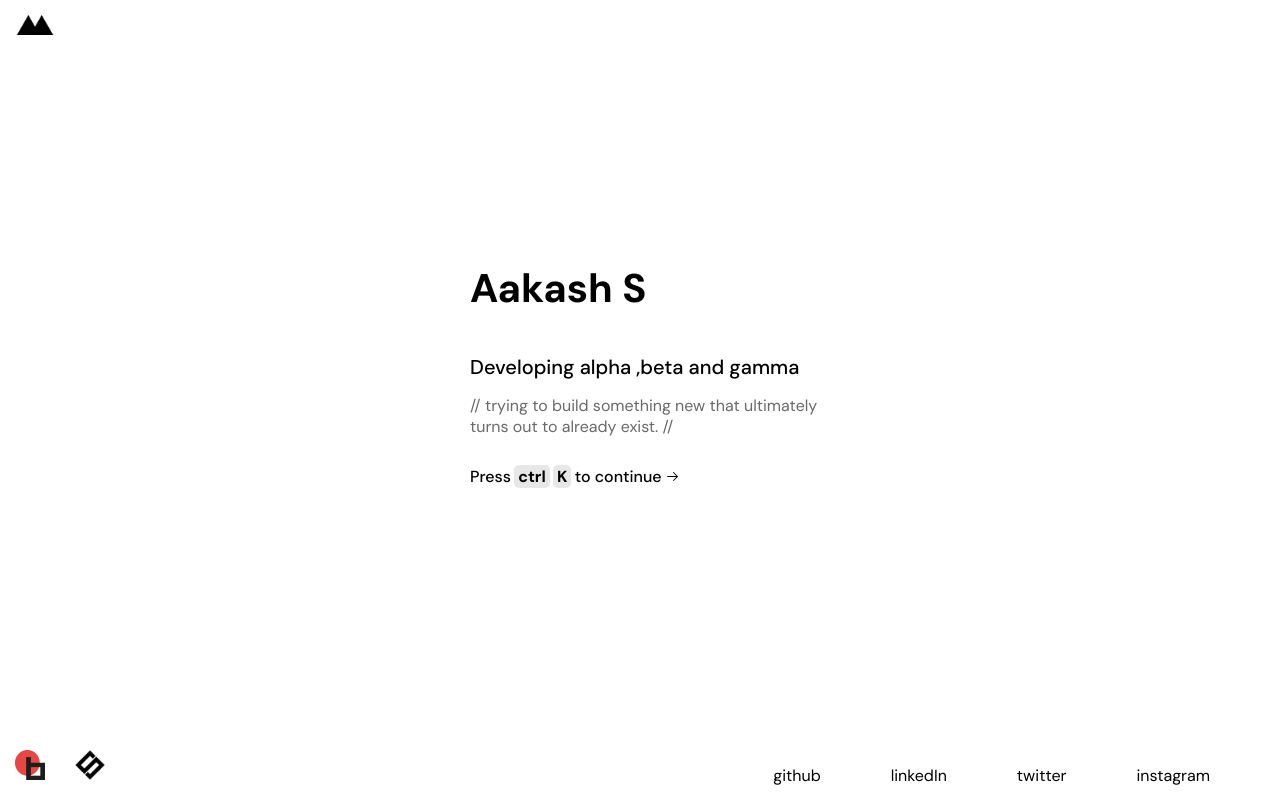
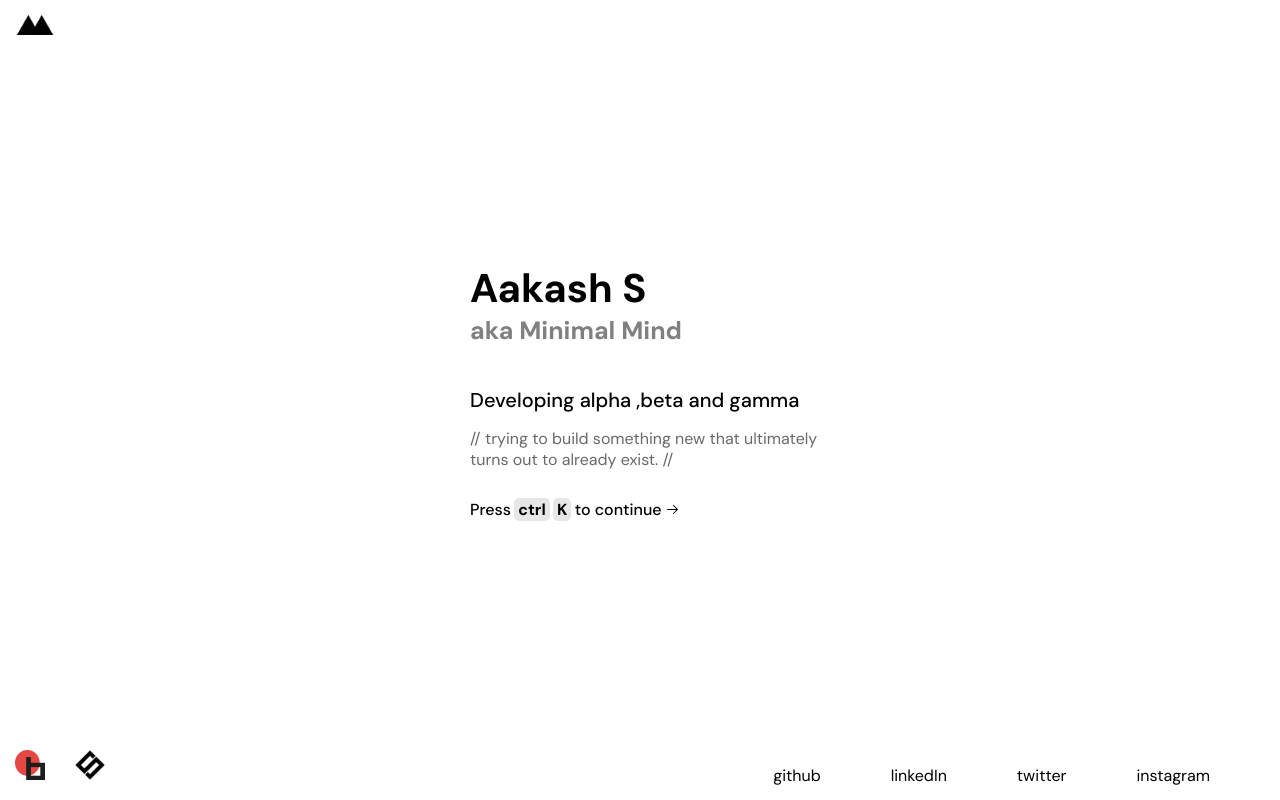
Before and after one commit to doubleA411/portfolio-aa, a React (Create React App) app: page / in a window 1280 px wide. Built offline with nearby package versions, Linux system fonts and the light colour scheme.

Commit message:
hero txt updated/cmdk items updated

```diff
--- a/src/components/Hero/Hero.css
+++ b/src/components/Hero/Hero.css
@@ -95,6 +95,15 @@ p {
     margin-left: 10px;
 }
 
+.name {display: flex; flex-direction: column;}
+
+.name > span {
+    font-size: 25px;
+    /* font-weight: 400; */
+    color: grey;
+}
+
+
 [cmdk-group-heading] {
     color: grey;
     font-size: 12px;
--- a/src/components/Hero/Hero.jsx
+++ b/src/components/Hero/Hero.jsx
@@ -1,13 +1,11 @@
 import React, { useState } from "react";
 import "./Hero.css";
-import logo from "../../assets/logo.png";
 import { Command } from "cmdk";
 import {
   ArrowRightIcon,
   DownloadIcon,
   EnvelopeClosedIcon,
   Link2Icon,
-  NotionLogoIcon,
 } from "@radix-ui/react-icons";
 
 function Hero() {
@@ -29,7 +27,9 @@ function Hero() {
   return (
     <div className="hero">
       <div className="secondary-hero">
-        <p className="name">Aakash S</p>
+        <p className="name">
+          Aakash S <span>aka Minimal Mind</span>
+        </p>
         <p className="sub">
           Developing <span>alpha ,beta and gamma </span>
         </p>
@@ -82,8 +82,26 @@ function Hero() {
                 <div className="item">
                   <DownloadIcon />
                   <p>Resume</p>
-                </div>{" "}
+                  <p className="cmd">R</p>
+                </div>
               </Command.Item>
+            </Command.Group>
+            <Command.Group heading="GENERAL">
+                <Command.Item>
+                  <div className="item">
+                    <p>My Works</p>
+                  </div>
+                </Command.Item>
+                <Command.Item>
+                  <div className="item">
+                    <p>Products</p>
+                  </div>
+                </Command.Item>
+                <Command.Item>
+                  <div className="item">
+                    <p>About Me</p>
+                  </div>
+                </Command.Item>
             </Command.Group>
           </Command.List>
         </Command.Dialog>
```
